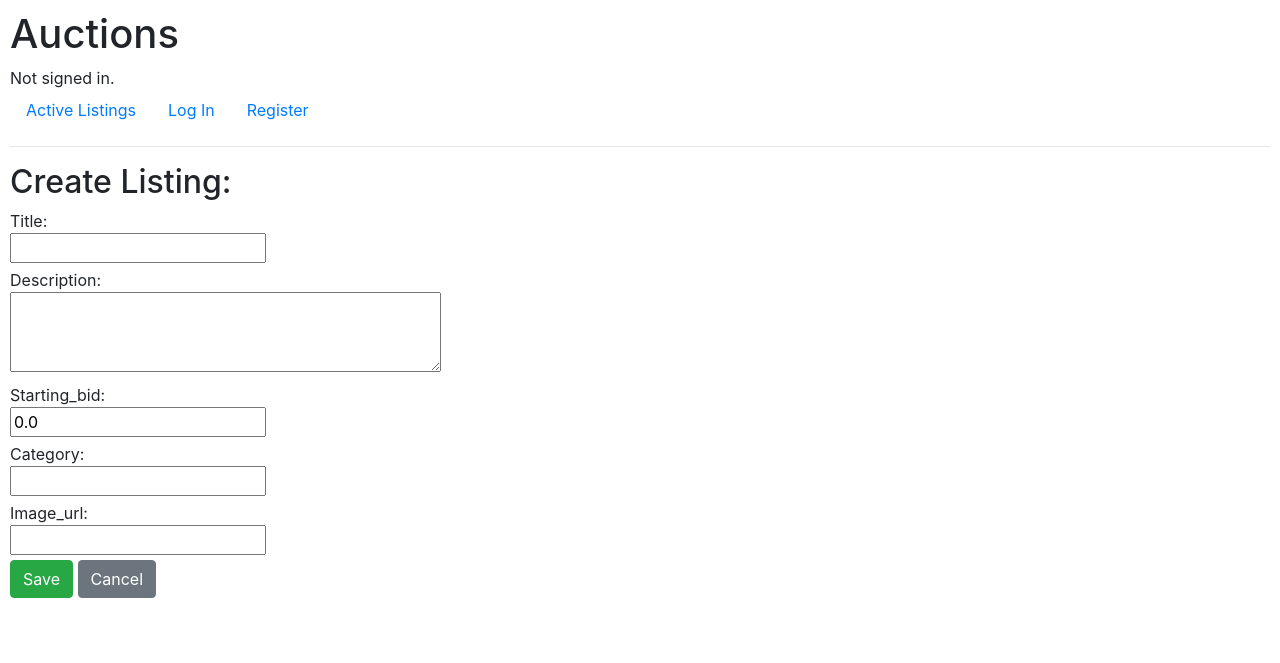
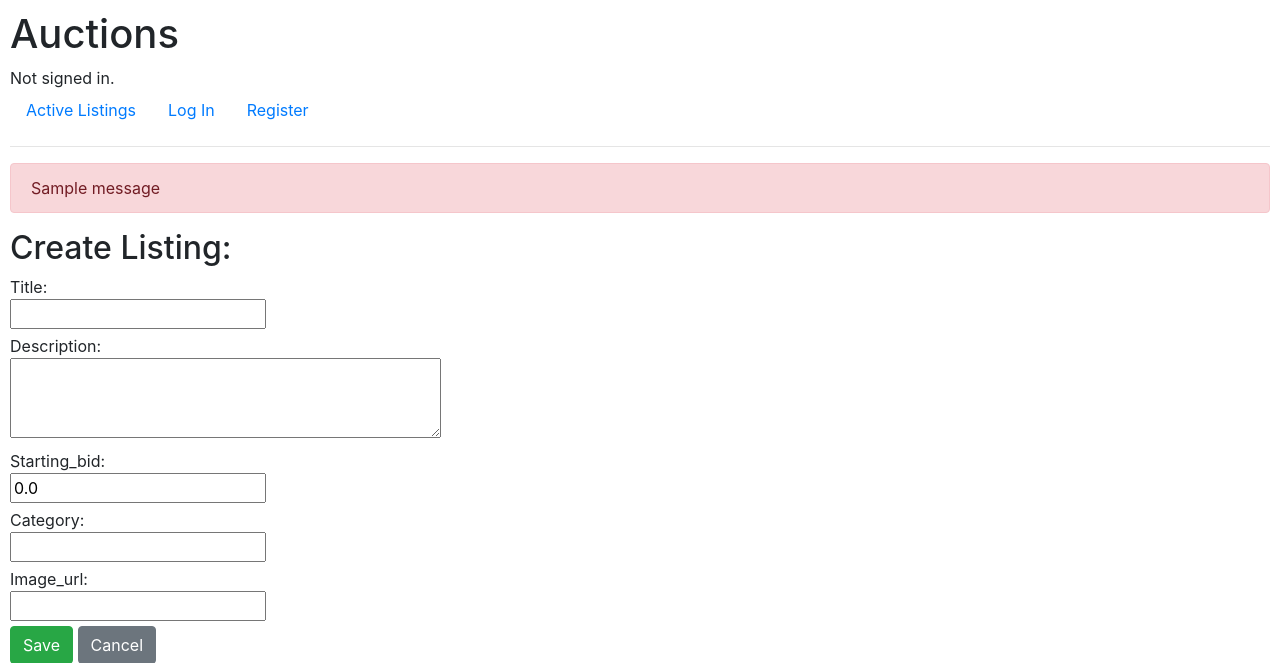
Before and after one commit to svandermeulen/lecture_4_migrations, a Django app: page /create in a window 1280 px wide. Shown: the top 663 px of the page. Run offline with Django 3.2, Linux system fonts and the light colour scheme; tables that the repository leaves empty hold one stand-in row (values such as "Sample post"); one stand-in notice (Sample message) is shown; parts of the project's set-up code (start-up, migrations or seed data) failed here and were passed over; some libraries are stand-ins or nearby versions.

Commit message:
Add messaging framework to display messages when the user should do something

```diff
--- /dev/null
+++ b/commerce/auctions/decorators.py
@@ -0,0 +1,77 @@
+"""
+-*- coding: utf-8 -*-
+Written by: sme30393
+Date: 05/02/2021
+"""
+from django.conf import settings
+from django.contrib import messages
+from django.contrib.auth import REDIRECT_FIELD_NAME, decorators
+from django.contrib.auth.decorators import login_required
+from django.shortcuts import resolve_url
+from functools import wraps
+from urllib.parse import urlparse
+
+
+default_message = "Please log in, in order to see the requested page."
+
+
+def user_passes_test(test_func, login_url=None, redirect_field_name=REDIRECT_FIELD_NAME, message=default_message):
+    """
+    Decorator for views that checks that the user passes the given test,
+    setting a message in case of no success. The test should be a callable
+    that takes the user object and returns True if the user passes.
+    """
+
+    def decorator(view_func):
+        @wraps(view_func)
+        def _wrapped_view(request, *args, **kwargs):
+            if test_func(request.user):
+                return view_func(request, *args, **kwargs)
+            path = request.build_absolute_uri()
+            resolved_login_url = resolve_url(login_url or settings.LOGIN_URL)
+            # If the login url is the same scheme and net location then just
+            # use the path as the "next" url.
+            login_scheme, login_netloc = urlparse(resolved_login_url)[:2]
+            current_scheme, current_netloc = urlparse(path)[:2]
+            if ((not login_scheme or login_scheme == current_scheme) and
+                    (not login_netloc or login_netloc == current_netloc)):
+                path = request.get_full_path()
+            from django.contrib.auth.views import redirect_to_login
+            messages.error(request, message)
+            return redirect_to_login(
+                path, resolved_login_url, redirect_field_name)
+        return _wrapped_view
+    return decorator
+
+
+def login_required_message(function=None, message=default_message):
+    """
+    Decorator for views that checks that the user is logged in, redirecting
+    to the log-in page if necessary.
+    """
+    actual_decorator = user_passes_test(
+        lambda u: u.is_authenticated,  # fixed by removing ()
+        message=message,
+    )
+    if function:
+        return actual_decorator(function)
+    return actual_decorator
+
+
+def login_required_message_and_redirect(function=None, redirect_field_name=REDIRECT_FIELD_NAME, login_url=None, message=default_message):
+
+    if function:
+        return login_required_message(
+            login_required(function, redirect_field_name, login_url),
+            message
+        )
+
+    return lambda deferred_function: login_required_message_and_redirect(deferred_function, redirect_field_name, login_url, message)
+
+
+def main():
+    pass
+
+
+if __name__ == "__main__":
+    main()
--- a/commerce/auctions/templates/auctions/create.html
+++ b/commerce/auctions/templates/auctions/create.html
@@ -2,12 +2,6 @@
 
 {% block body %}
     <h2>Create Listing:</h2>
-
-    {% if message %}
-        <script>
-            alert("{{ message }}");
-        </script>
-    {% endif %}
 
     <form action="{% url 'auctions:create' %}" method="post">
         {% csrf_token %}
--- a/commerce/auctions/templates/auctions/layout.html
+++ b/commerce/auctions/templates/auctions/layout.html
@@ -38,6 +38,23 @@
     {% endif %}
 </ul>
 <hr>
+
+{% if messages %}
+    {% for message in messages %}
+        {% if message.tags %}
+            {% if "{{ message.tags }} == error" %}
+                <div class="alert alert-danger" role="alert">
+                    {{ message }}
+                </div>
+            {% else %}
+                <div class="alert alert-primary" role="alert">
+                    {{ message }}
+                </div>
+            {% endif %}
+        {% endif %}
+    {% endfor %}
+{% endif %}
+
 {% block body %}
 {% endblock %}
 </body>
--- a/commerce/auctions/templates/auctions/login.html
+++ b/commerce/auctions/templates/auctions/login.html
@@ -3,12 +3,6 @@
 {% block body %}
 
     <h2>Login</h2>
-
-    {% if message %}
-        <script>
-            alert('{{ message }}');
-        </script>
-    {% endif %}
 
     <form action="{% url 'auctions:login' %}" method="post">
         {% csrf_token %}
--- a/commerce/auctions/templates/auctions/register.html
+++ b/commerce/auctions/templates/auctions/register.html
@@ -3,10 +3,6 @@
 {% block body %}
 
     <h2>Register</h2>
-
-    {% if message %}
-        <div>{{ message }}</div>
-    {% endif %}
 
     <form action="{% url 'auctions:register' %}" method="post">
         {% csrf_token %}
--- a/commerce/auctions/views.py
+++ b/commerce/auctions/views.py
@@ -1,16 +1,20 @@
-from django.contrib.auth import authenticate, login, logout
+from django.contrib import messages
+from django.contrib.auth import authenticate, login, logout, decorators
 from django.contrib.auth.decorators import login_required
 from django.db import IntegrityError
 from django.http import HttpResponseRedirect
 from django.shortcuts import render, redirect
 from django.urls import reverse
 
+from .decorators import login_required_message_and_redirect
 from .forms import NewListingForm, NewBidForm
 from .models import User, AuctionListing, Bid
 
 
+setattr(decorators, 'login_required', login_required_message_and_redirect)
+
+
 def index(request):
-
     listings_active = AuctionListing.objects.filter(active=True)
     context = {"listings": listings_active}
     return render(request, "auctions/index.html", context=context)
@@ -30,9 +34,9 @@ def login_view(request):
             next_page = request.POST.get('next')
             return HttpResponseRedirect(next_page)
         else:
-            return render(request, "auctions/login.html", {
-                "message": "Invalid username and/or password."
-            })
+
+            messages.add_message(request, messages.ERROR, "Invalid username and/or password.")
+            return render(request, "auctions/login.html")
     else:
         return render(request, "auctions/login.html")
 
@@ -51,18 +55,16 @@ def register(request):
         password = request.POST["password"]
         confirmation = request.POST["confirmation"]
         if password != confirmation:
-            return render(request, "auctions/register.html", {
-                "message": "Passwords must match."
-            })
+            messages.add_message(request, messages.ERROR, "Passwords must match.")
+            return render(request, "auctions/register.html")
 
         # Attempt to create new user
         try:
             user = User.objects.create_user(username, email, password)
             user.save()
         except IntegrityError:
-            return render(request, "auctions/register.html", {
-                "message": "Username already taken."
-            })
+            messages.add_message(request, messages.ERROR, "Username already taken.")
+            return render(request, "auctions/register.html")
         login(request, user)
         return HttpResponseRedirect(reverse("auctions:index"))
     else:
@@ -84,9 +86,10 @@ def create_listing_view(request):
             )
             listing.save()
             return redirect("auctions:index")
+
+        messages.add_message(request, messages.ERROR, "Input is invalid.")
         return render(request, "auctions/create.html", {
             "form": form,
-            "message": "Input is invalid"
         })
 
     context = {"form": NewListingForm()}
@@ -101,7 +104,7 @@ def listing_view(request, listing: str):
     return render(request, "auctions/listing.html", context=context)
 
 
-@login_required
+@login_required(message="In order to place a bid you should be logged in")
 def place_bid(request, listing_id: int):
     listing = AuctionListing.objects.get(id=listing_id)
     if request.method == "POST":
@@ -109,9 +112,21 @@ def place_bid(request, listing_id: int):
         form = NewBidForm(request.POST)
         if form.is_valid():
 
+            bid_value = form.cleaned_data["bid"]
+            if bid_value <= listing.current_price:
+                messages.add_message(
+                    request,
+                    messages.ERROR, f'Your bid should be higher than the current price {listing.current_price}'
+                )
+
+                return redirect(
+                    "auctions:listing",
+                    listing=listing.title,
+                )
+
             # Create new entry in the Bid table
             bid = Bid(
-                bid=form.cleaned_data["bid"],
+                bid=bid_value,
                 user=request.user,
                 listing=listing
             )
```
